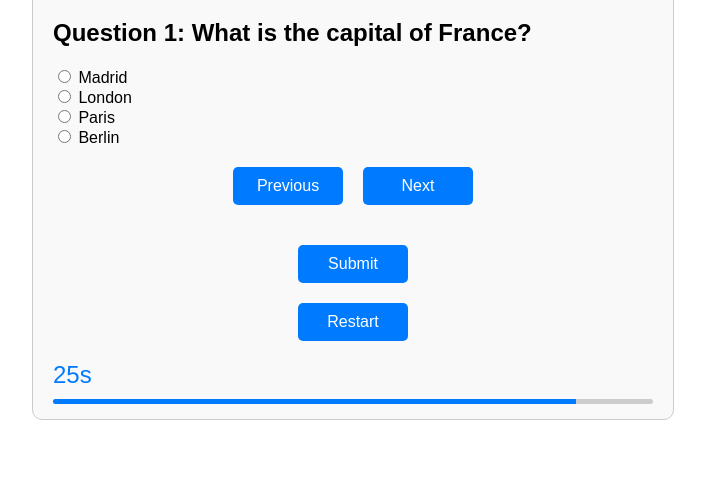
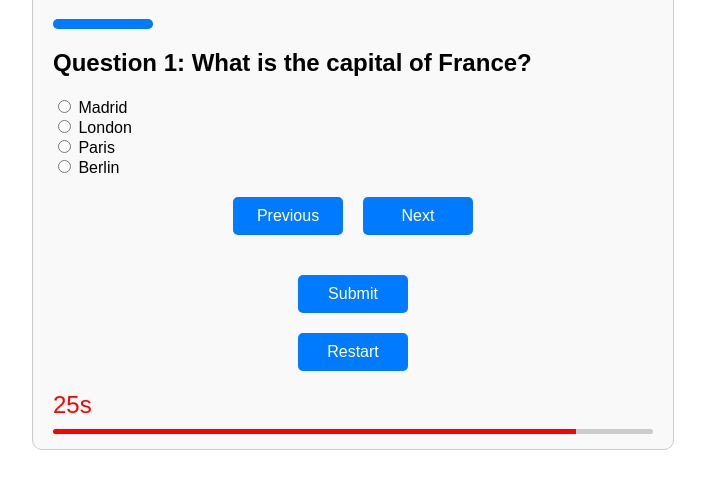
Before and after one commit to Chiranjit34/indi, a plain HTML site: page index.html in a window 1280 px wide. Shown: the part 90-578 px from the top of the page, without its empty margins (287-992 px from the left). Drawn offline with Linux system fonts and the light colour scheme.

Commit message:
readme updated

```diff
--- a/script.js
+++ b/script.js
@@ -42,6 +42,7 @@ const questions = [
 shuffleArray(questions);
 
 const quizContainer = document.getElementById("quiz");
+const progressContainer = document.getElementById("progress");
 const resultsContainer = document.getElementById("results");
 const submitButton = document.getElementById("submit");
 const nextButton = document.getElementById("next");
@@ -87,8 +88,19 @@ function resetTimer() {
   timerContainer.innerText = `Time remaining: ${timeRemaining} seconds`;
 }
 
+function updateProgress() {
+  progressContainer.innerHTML = `
+            <div class="progressContainer">
+                <div class="progressBar" id="progress-bar-${currentQuestion}"></div>
+            </div>
+    `;
+  const progress = ((currentQuestion + 1) / questions.length) * 100;
+  progressContainer.style.width = `${progress}%`;
+}
+
 function buildQuiz() {
   startTimer();
+  updateProgress();
   const question = questions[currentQuestion];
   const questionDiv = document.createElement("div");
   questionDiv.classList.add("question");
--- a/style.css
+++ b/style.css
@@ -23,7 +23,7 @@ body {
 
 .timer {
     font-size: 24px;
-    color: #007bff;
+    color: #ff0000;
     margin-bottom: 10px;
 }
 
@@ -39,8 +39,21 @@ body {
 .progress-bar {
     height: 100%;
     width: 100%;
+    background-color: #ff0000;
+    animation: countdown ease-in-out 20s;
+}
+
+.progressContainer {
+    width: 100%;
+    background-color: #ccc;
+    border-radius: 5px;
+    margin-bottom: 10px;
+}
+
+.progressBar {
+    height: 10px;
     background-color: #007bff;
-    animation: countdown ease-in-out 20s;
+    border-radius: 5px;
 }
 
 @keyframes countdown {
```
Also changed, not shown: demo.png (added), 1 other file.
